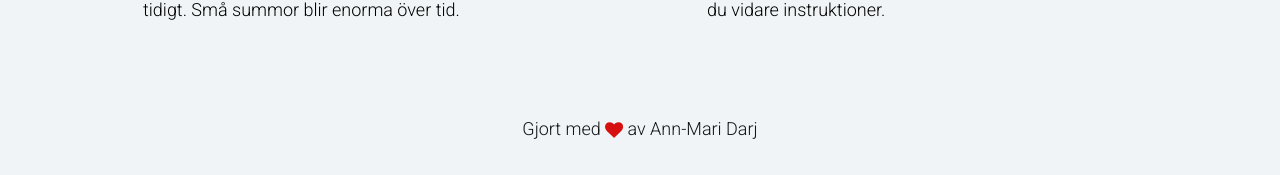
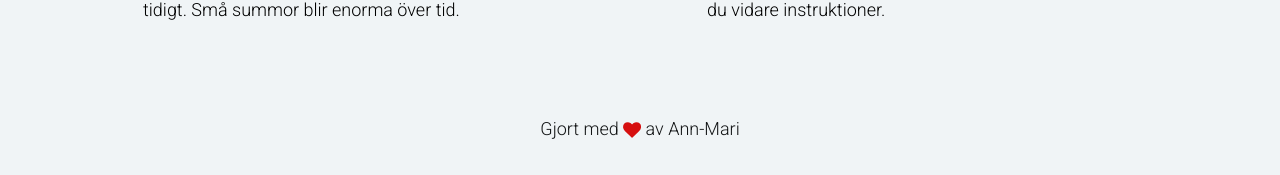
Before and after one commit to amo222/amo222.github.io, a Jekyll site: the page built from index.html, in a window 1280 px wide and 900 px high, scrolled down 1847 px. Shown: the part 722-897 px from the top of the window. Built offline with Jekyll 4.4.1, drawn with Linux system fonts in a browser that asks for light colours.

Commit message:
Footer fix?

```diff
--- a/_includes/footer.html
+++ b/_includes/footer.html
@@ -1,3 +1,3 @@
 <footer class="footer">
-  Gjort med <img alt="love" class="footer_heart" src="./assets/images/footer_icon.svg"> av Ann-Mari Darj
+  Gjort med <img alt="love" class="footer_heart" src="./assets/images/footer_icon.svg"> av Ann-Mari
 </footer>
```
